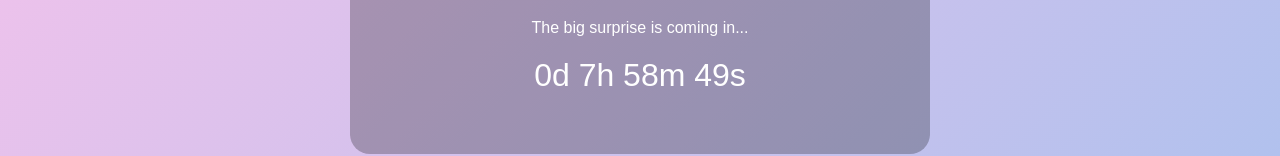
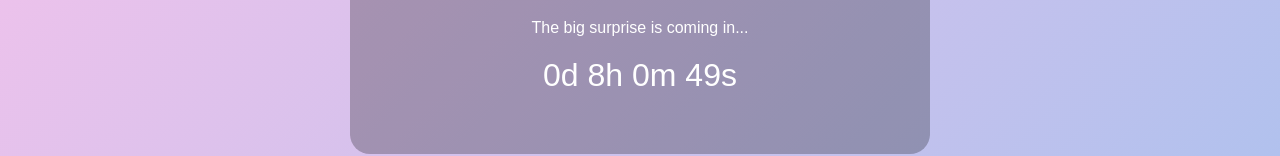
Before and after one commit to megaman2019/GenderReveal, a plain HTML site: page index.html in a window 1280 px wide. Shown: the part 373-529 px from the top of the page. Drawn offline with Linux system fonts and the light colour scheme.

Commit message:
Update index.html

```diff
--- a/index.html
+++ b/index.html
@@ -65,7 +65,7 @@
     const secret = atob("R2lybA=="); // Change encrypted value only
 
     // ⏰ SET YOUR REVEAL DATE (YYYY-MM-DDTHH:MM:SS)
-    const revealDate = new Date("2026-02-25T20:15:00").getTime();
+    const revealDate = new Date("2026-02-25T20:17:00").getTime();
 
     const countdownEl = document.getElementById("countdown");
     const revealEl = document.getElementById("reveal");
@@ -94,4 +94,5 @@
   </script>
 
 </body>
+
 </html>
```
